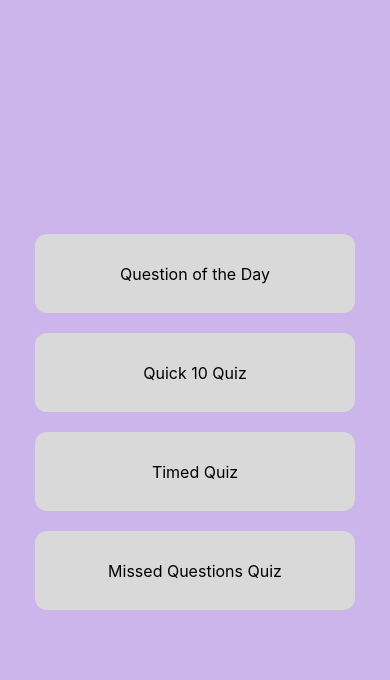
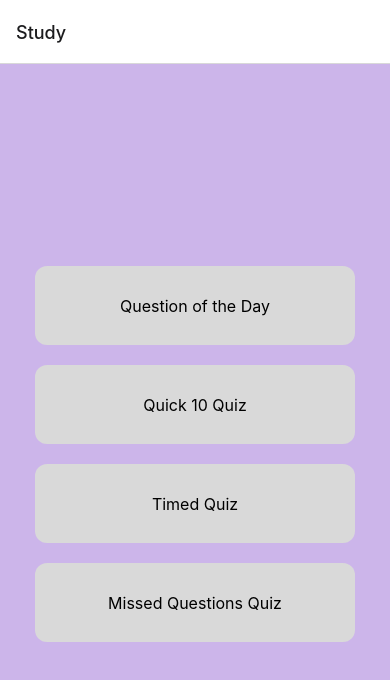
Before and after one commit to RackAnatoly/Quizzzzz, a React Native app: screen /Study in a window 390 px wide. Shown: the top 680 px of the page. Built offline with nearby package versions, Linux system fonts and the light colour scheme.

Commit message:
Day question

```diff
--- a/App.tsx
+++ b/App.tsx
@@ -1,25 +1,19 @@
-import { StatusBar } from "expo-status-bar";
-import { SafeAreaView, StyleSheet, Text, View } from "react-native";
+import React from "react";
+import { NavigationContainer } from "@react-navigation/native";
 import OptionsButton from "./src/components/OptionsButton";
 import { COLORS } from "./src/components/colors";
+import { createNativeStackNavigator } from "@react-navigation/native-stack";
+import StudyScreen from "./src/screens/StudyScreen";
+import DayQuestion from "./src/screens/DayQuestion";
 
 export default function App() {
+  const Stack = createNativeStackNavigator();
   return (
-    <SafeAreaView style={styles.container}>
-      <OptionsButton optionButtonType="day" title="Question of the Day" />
-      <OptionsButton optionButtonType="day" title="Quick 10 Quiz" />
-      <OptionsButton optionButtonType="day" title="Timed Quiz" />
-      <OptionsButton optionButtonType="day" title="Missed Questions Quiz" />
-    </SafeAreaView>
+    <NavigationContainer>
+      <Stack.Navigator>
+        <Stack.Screen name="Study" component={StudyScreen} />
+        <Stack.Screen name="DayQuestion" component={DayQuestion} />
+      </Stack.Navigator>
+    </NavigationContainer>
   );
 }
-
-const styles = StyleSheet.create({
-  container: {
-    flex: 1,
-    backgroundColor: COLORS.PINK,
-    alignItems: "center",
-    justifyContent: "center",
-    paddingHorizontal: 20
-  }
-});
--- a/package.json
+++ b/package.json
@@ -9,11 +9,15 @@
     "web": "expo start --web"
   },
   "dependencies": {
+    "@react-navigation/native": "^6.1.6",
+    "@react-navigation/native-stack": "^6.9.12",
     "@types/react": "~18.0.27",
     "expo": "~48.0.10",
     "expo-status-bar": "~1.4.4",
     "react": "18.2.0",
     "react-native": "0.71.6",
+    "react-native-safe-area-context": "4.5.0",
+    "react-native-screens": "~3.20.0",
     "typescript": "^4.9.4"
   },
   "devDependencies": {
--- a/src/components/OptionsButton.tsx
+++ b/src/components/OptionsButton.tsx
@@ -21,6 +21,7 @@ const OptionsButton = ({
   return (
     // <Pressable style={[styles.button, customStyle]}>
     <Pressable
+      onPress={onPress}
       style={({ pressed }) => {
         return [
           styles.button,
--- /dev/null
+++ b/src/screens/DayQuestion.tsx
@@ -0,0 +1,55 @@
+import { StatusBar } from "expo-status-bar";
+import React, { useEffect, useState } from "react";
+import { Alert, SafeAreaView, StyleSheet, Text, View } from "react-native";
+import OptionsButton from "../components/OptionsButton";
+import { COLORS } from "../components/colors";
+
+const DayQuestion = () => {
+  const [questions, setQuestions] = useState(null);
+  const [option1, setoption1] = useState(null);
+  const [option2, setoption2] = useState(null);
+  const [option3, setoption3] = useState(null);
+  const [option4, setoption4] = useState(null);
+
+  useEffect(() => {
+    fetch("http://vmwarewalkthroughs.com/api/questions", {
+      method: "POST",
+      body: JSON.stringify({
+        app_id: 1,
+        qty: 1,
+        category_id: null
+      })
+    })
+      .then((response) => response.json())
+      .then((data) => {
+        setQuestions(data[0].question);
+        setoption1(data[0].answer);
+        setoption2(data[0].distractor1);
+        setoption3(data[0].distractor2);
+        setoption4(data[0].distractor3);
+      })
+      .catch((error) => console.error(error));
+  }, []);
+
+  return (
+    <SafeAreaView style={styles.container}>
+      <Text style={{ fontSize: 24 }}>{questions}</Text>
+      <OptionsButton optionButtonType="day" title={option1} />
+      <OptionsButton optionButtonType="day" title={option2} />
+      <OptionsButton optionButtonType="day" title={option3} />
+      <OptionsButton optionButtonType="day" title={option4} />
+    </SafeAreaView>
+  );
+};
+
+export default DayQuestion;
+
+const styles = StyleSheet.create({
+  container: {
+    flex: 1,
+    backgroundColor: COLORS.PINK,
+    alignItems: "center",
+    justifyContent: "center",
+    paddingHorizontal: 20
+  }
+});
--- /dev/null
+++ b/src/screens/StudyScreen.tsx
@@ -0,0 +1,36 @@
+import { StatusBar } from "expo-status-bar";
+import React from "react";
+import { SafeAreaView, StyleSheet, Text, View } from "react-native";
+import OptionsButton from "../components/OptionsButton";
+import { COLORS } from "../components/colors";
+
+const StudyScreen = ({ navigation }) => {
+  const dayQuestion = () => {
+    navigation.navigate("DayQuestion");
+  };
+
+  return (
+    <SafeAreaView style={styles.container}>
+      <OptionsButton
+        optionButtonType="day"
+        title="Question of the Day"
+        onPress={dayQuestion}
+      />
+      <OptionsButton optionButtonType="day" title="Quick 10 Quiz" />
+      <OptionsButton optionButtonType="day" title="Timed Quiz" />
+      <OptionsButton optionButtonType="day" title="Missed Questions Quiz" />
+    </SafeAreaView>
+  );
+};
+
+export default StudyScreen;
+
+const styles = StyleSheet.create({
+  container: {
+    flex: 1,
+    backgroundColor: COLORS.PINK,
+    alignItems: "center",
+    justifyContent: "center",
+    paddingHorizontal: 20
+  }
+});
```
Also changed, not shown: 2 other files (tests, documents, lock files or other folders).
